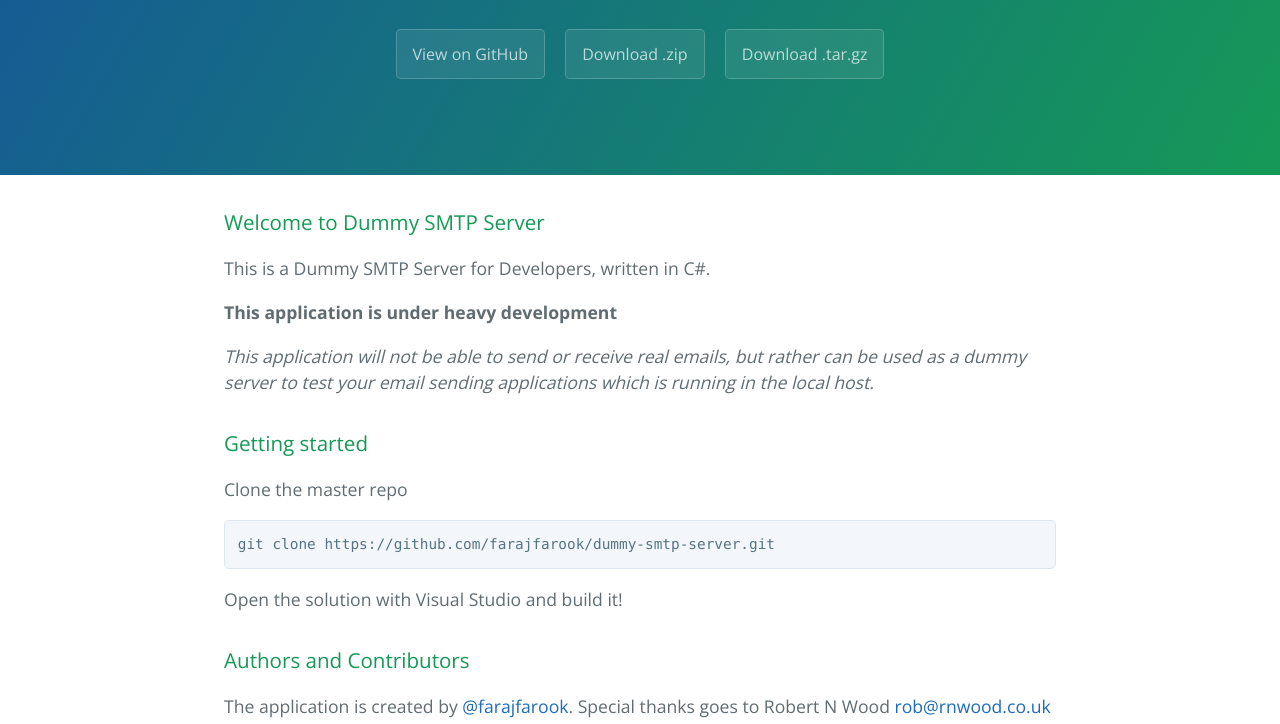
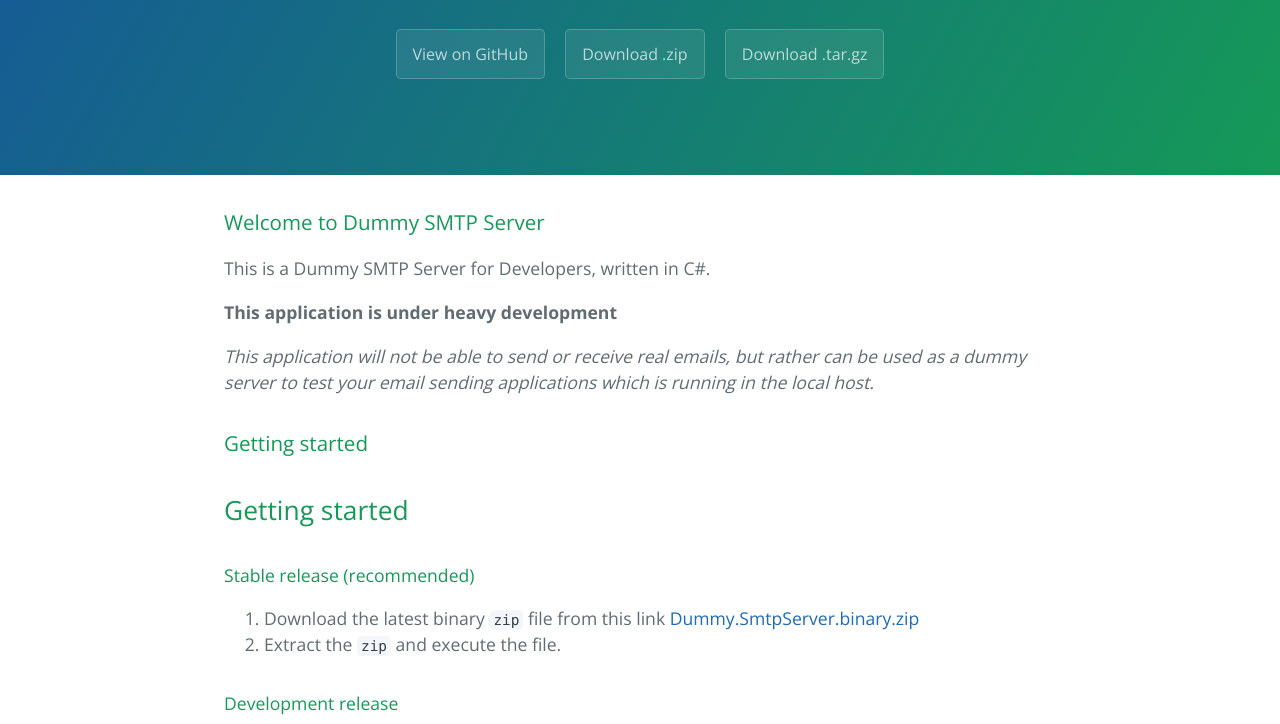
Before and after one commit to farajfarook/dummy-smtp-server, a plain HTML site: page index.html in a window 1280 px wide. Shown: the part 208-932 px from the top of the page. Drawn offline with nearby package versions, Linux system fonts and the light colour scheme.

```diff
--- a/index.html
+++ b/index.html
@@ -30,6 +30,21 @@
 
 <h3>
 <a id="getting-started" class="anchor" href="#getting-started" aria-hidden="true"><span class="octicon octicon-link"></span></a>Getting started</h3>
+
+<h2>
+<a id="getting-started-1" class="anchor" href="#getting-started-1" aria-hidden="true"><span class="octicon octicon-link"></span></a>Getting started</h2>
+
+<h4>
+<a id="stable-release-recommended" class="anchor" href="#stable-release-recommended" aria-hidden="true"><span class="octicon octicon-link"></span></a>Stable release (recommended)</h4>
+
+<ol>
+<li>Download the latest binary <code>zip</code> file from this link <a href="https://github.com/enbiso/dummy-smtp-server/releases">Dummy.SmtpServer.binary.zip</a>
+</li>
+<li>Extract the <code>zip</code> and execute the file.</li>
+</ol>
+
+<h4>
+<a id="development-release" class="anchor" href="#development-release" aria-hidden="true"><span class="octicon octicon-link"></span></a>Development release</h4>
 
 <p>Clone the master repo</p>
 
```
Also changed, not shown: params.json (+1 -1 lines).
